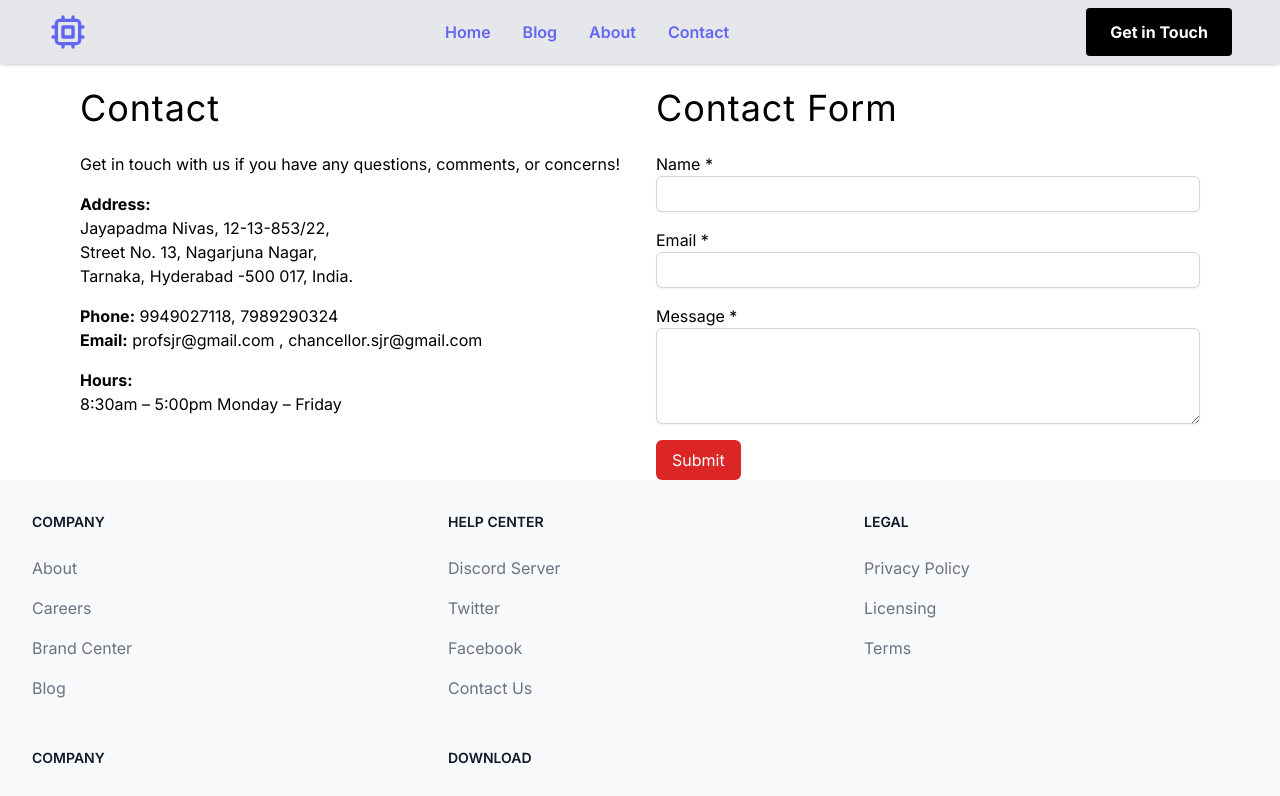
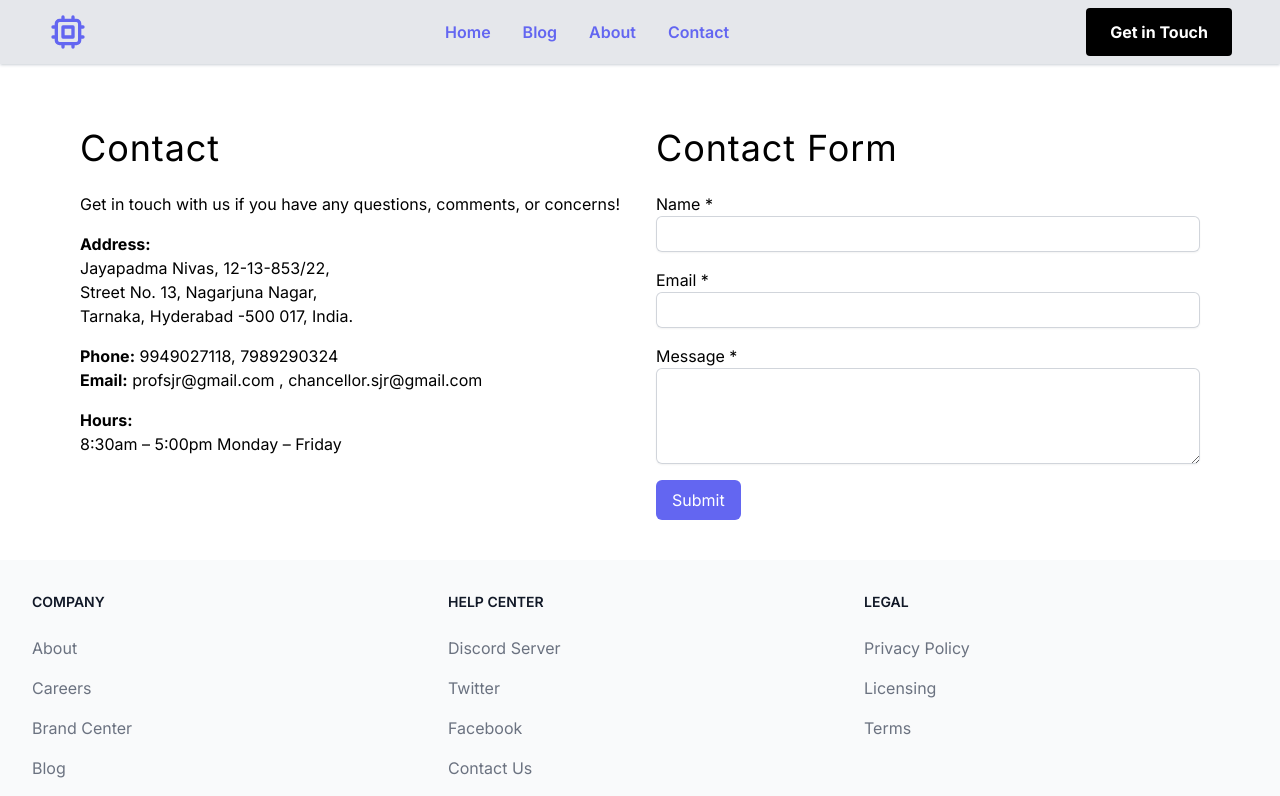
Before and after one commit to balaji-sivasakthi/professor-blog, a Next.js app in the folder front-end/: page /contact in a window 1280 px wide. Shown: the top 796 px of the page. Built offline with nearby package versions, Linux system fonts and the light colour scheme.

Commit message:
fix: Padding bug & button color fixed (#22)

```diff
--- a/front-end/src/app/contact/page.tsx
+++ b/front-end/src/app/contact/page.tsx
@@ -2,7 +2,7 @@ import React from "react";
 
 function Contact() {
   return (
-    <div className="mx-auto px-4 md:px-8 lg:px-12 xl:px-20 2xl:px-40">
+    <div className="mx-auto px-4 md:px-8 lg:px-12 xl:px-20 2xl:px-40 py-10">
       <div className="grid grid-cols-1 md:grid-cols-2 gap-8 ">
         <div>
           <h2 className="text-4xl my-6 tracking-wide">Contact</h2>
@@ -66,7 +66,7 @@ function Contact() {
             </div>
             <button
               type="submit"
-              className="bg-red-600 text-white px-4 py-2 rounded-md hover:bg-white hover:text-black hover:border border-black"
+              className="bg-indigo-500 text-white px-4 py-2 rounded-md hover:bg-white hover:text-black hover:border border-black"
             >
               Submit
             </button>
```
